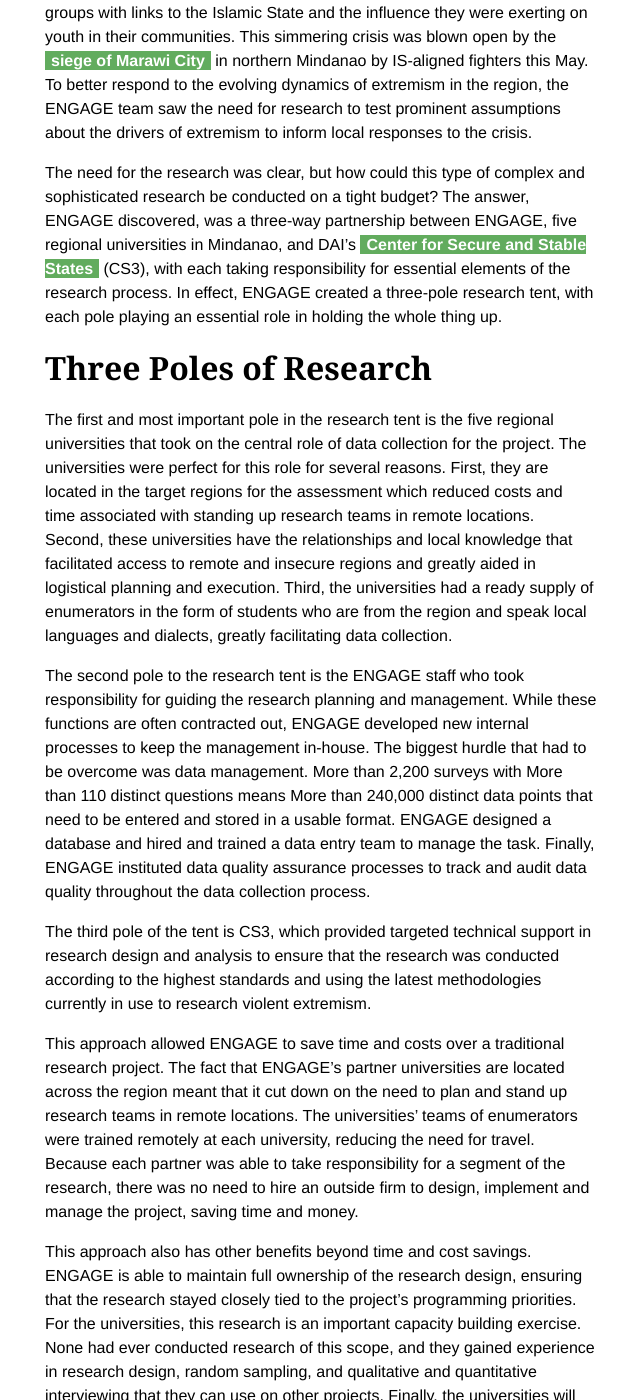
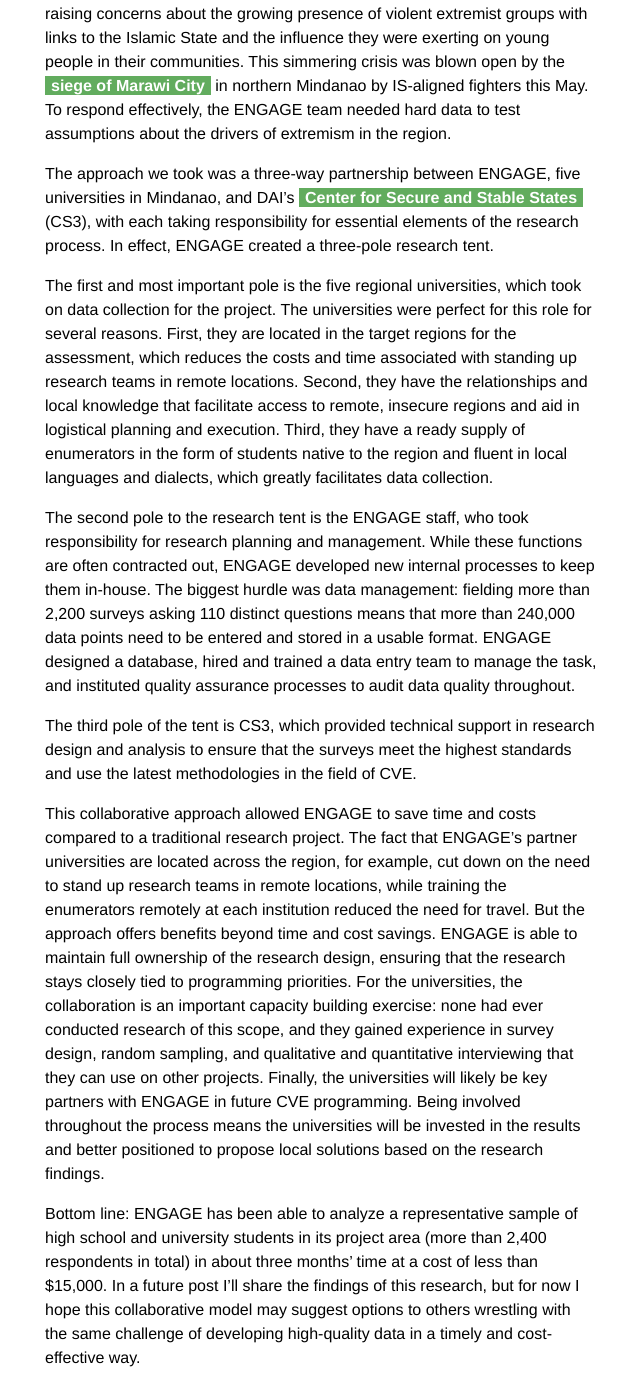
Before and after one commit to BryanSchuetz/CS-, a Jekyll site: the page built from _posts/2017-09-18-research-good-timely-affordable.markdown, in a window 1280 px wide and 1400 px high, scrolled down 901 px. Shown: the whole window, without its empty margins (535-1175 px from the left). Built offline with Jekyll 4.4.1, drawn with Linux system fonts in a browser that asks for light colours; some of the changed text lies outside the part shown.

Commit message:
Updated Research Good Timely Affordable

```diff
--- a/_posts/2017-09-18-research-good-timely-affordable.markdown
+++ b/_posts/2017-09-18-research-good-timely-affordable.markdown
@@ -1,5 +1,5 @@
 ---
-title: 'Research: Faster, Better, Cheaper'
+title: 'Good, Timely, Affordable Research: Can We Hit the Trifecta?'
 date: 2017-09-18 12:00:00 Z
 tags:
 - Research
@@ -11,28 +11,24 @@ social-image: "/uploads/ENGAGE.jpg"
 thumbnail: "/uploads/ENGAGE.jpg"
 ---
 
-Anyone who has worked in transition or stabilization environments knows the value of good research. Despite its value to the development community, good research has two qualities that significantly constrain its applicability for professionals working in unstable environments: It takes time and it is expensive. Even the best research, if it comes too late, is of little use in making decisions in real time. And good research can come with price tags that are out of reach for small and medium-sized projects, particularly research conducted in places experiencing conflict and instability.
+Anyone who has worked in transition or stabilization environments knows the value of good research. But good research tends to have two drawbacks that constrain its applicability for professionals working in unstable environments: it takes time and it’s expensive. Even the best research, if it comes too late, is of little use if you’re working in fast-moving situations. And good research is too often priced out of reach for small and medium-sized projects, particularly research conducted in places experiencing conflict and instability.
 
 <!--more-->
 
-DAI has been exploring ways to address this challenge. How can we conduct good research, on short timelines, and with small budgets to inform programming approaches in transitional and stabilization environments? DAI’s [Philippines ENGAGE](https://www.usaid.gov/philippines/democracy-human-rights-and-governance/engage) project is currently testing a new approach to research based on collaboration between implementers, donors and local academic institutions that is promising to deliver methodologically sophisticated research, at modest costs, and on a reasonable timeline to inform CVE programming.
+How can we conduct good research, on short timelines, and with modest budgets to inform timely programming in such environments? DAI’s [Philippines ENGAGE](https://www.usaid.gov/philippines/democracy-human-rights-and-governance/engage) is testing a new approach based on collaboration between implementers, donors, and local academic institutions that promises to deliver affordable, methodologically sophisticated research on a reasonable timeline. We hope this new approach will inform our countering violent extremism (CVE) work in Mindanao.
 
-# The Approach
+# Three Poles, One Tent
 
-Throughout 2017, ENGAGE partners in local government and civil society began raising concerns about the increased presence of violent extremist groups with links to the Islamic State and the influence they were exerting on youth in their communities. This simmering crisis was blown open by the [siege of Marawi City](http://www.cnn.com/2017/06/25/asia/philippines-marawi-isis/index.html) in northern Mindanao by IS-aligned fighters this May. To better respond to the evolving dynamics of extremism in the region, the ENGAGE team saw the need for research to test prominent assumptions about the drivers of extremism to inform local responses to the crisis.
+In 2017, ENGAGE partners in local government and civil society began raising concerns about the growing presence of violent extremist groups with links to the Islamic State and the influence they were exerting on young people in their communities. This simmering crisis was blown open by the [siege of Marawi City](http://www.cnn.com/2017/06/25/asia/philippines-marawi-isis/index.html) in northern Mindanao by IS-aligned fighters this May. To respond effectively, the ENGAGE team needed hard data to test assumptions about the drivers of extremism in the region.
 
-The need for the research was clear, but how could this type of complex and sophisticated research be conducted on a tight budget? The answer, ENGAGE discovered, was a three-way partnership between ENGAGE, five regional universities in Mindanao, and DAI’s [Center for Secure and Stable States](https://www.dai.com/our-work/solutions/fragile-states) (CS3), with each taking responsibility for essential elements of the research process. In effect, ENGAGE created a three-pole research tent, with each pole playing an essential role in holding the whole thing up.
+The approach we took was a three-way partnership between ENGAGE, five universities in Mindanao, and DAI’s [Center for Secure and Stable States](https://www.dai.com/our-work/solutions/fragile-states) (CS3), with each taking responsibility for essential elements of the research process. In effect, ENGAGE created a three-pole research tent.
 
-# Three Poles of Research
+The first and most important pole is the five regional universities, which took on data collection for the project. The universities were perfect for this role for several reasons. First, they are located in the target regions for the assessment, which reduces the costs and time associated with standing up research teams in remote locations. Second, they have the relationships and local knowledge that facilitate access to remote, insecure regions and aid in logistical planning and execution. Third, they have a ready supply of enumerators in the form of students native to the region and fluent in local languages and dialects, which greatly facilitates data collection.
 
-The first and most important pole in the research tent is the five regional universities that took on the central role of data collection for the project. The universities were perfect for this role for several reasons. First, they are located in the target regions for the assessment which reduced costs and time associated with standing up research teams in remote locations. Second, these universities have the relationships and local knowledge that facilitated access to remote and insecure regions and greatly aided in logistical planning and execution. Third, the universities had a ready supply of enumerators in the form of students who are from the region and speak local languages and dialects, greatly facilitating data collection.
+The second pole to the research tent is the ENGAGE staff, who took responsibility for research planning and management. While these functions are often contracted out, ENGAGE developed new internal processes to keep them in-house. The biggest hurdle was data management: fielding more than 2,200 surveys asking 110 distinct questions means that more than 240,000 data points need to be entered and stored in a usable format. ENGAGE designed a database, hired and trained a data entry team to manage the task, and instituted quality assurance processes to audit data quality throughout.
 
-The second pole to the research tent is the ENGAGE staff who took responsibility for guiding the research planning and management. While these functions are often contracted out, ENGAGE developed new internal processes to keep the management in-house. The biggest hurdle that had to be overcome was data management. More than 2,200 surveys with More than 110 distinct questions means More than 240,000 distinct data points that need to be entered and stored in a usable format. ENGAGE designed a database and hired and trained a data entry team to manage the task. Finally, ENGAGE instituted data quality assurance processes to track and audit data quality throughout the data collection process.
+The third pole of the tent is CS3, which provided technical support in research design and analysis to ensure that the surveys meet the highest standards and use the latest methodologies in the field of CVE.
 
-The third pole of the tent is CS3, which provided targeted technical support in research design and analysis to ensure that the research was conducted according to the highest standards and using the latest methodologies currently in use to research violent extremism.
+This collaborative approach allowed ENGAGE to save time and costs compared to a traditional research project. The fact that ENGAGE’s partner universities are located across the region, for example, cut down on the need to stand up research teams in remote locations, while training the enumerators remotely at each institution reduced the need for travel. But the approach offers benefits beyond time and cost savings. ENGAGE is able to maintain full ownership of the research design, ensuring that the research stays closely tied to programming priorities. For the universities, the collaboration is an important capacity building exercise: none had ever conducted research of this scope, and they gained experience in survey design, random sampling, and qualitative and quantitative interviewing that they can use on other projects. Finally, the universities will likely be key partners with ENGAGE in future CVE programming. Being involved throughout the process means the universities will be invested in the results and better positioned to propose local solutions based on the research findings.
 
-This approach allowed ENGAGE to save time and costs over a traditional research project. The fact that ENGAGE’s partner universities are located across the region meant that it cut down on the need to plan and stand up research teams in remote locations. The universities’ teams of enumerators were trained remotely at each university, reducing the need for travel. Because each partner was able to take responsibility for a segment of the research, there was no need to hire an outside firm to design, implement and manage the project, saving time and money.
-
-This approach also has other benefits beyond time and cost savings. ENGAGE is able to maintain full ownership of the research design, ensuring that the research stayed closely tied to the project’s programming priorities. For the universities, this research is an important capacity building exercise. None had ever conducted research of this scope, and they gained experience in research design, random sampling, and qualitative and quantitative interviewing that they can use on other projects. Finally, the universities will likely be key partners with ENGAGE in future countering violent extremism (CVE) programming. Being involved throughout the research process means the universities will be invested in the results and better positioned to propose local solutions based on the research findings.
-
-In the end, ENGAGE has been able to design, field and analyze a representative sample of high school and university students in its project area (over 2400 respondents in total) in about three months’ time and costing less than $15,000. I hope this collaborative model of research is helpful to others wrestling with the same problems of the costs and benefits of research. In future post I’ll share some of the results of this research as they become available, but I wanted to share first this story of making quality research affordable and within the reach of projects on limited budgets.
+Bottom line: ENGAGE has been able to analyze a representative sample of high school and university students in its project area (more than 2,400 respondents in total) in about three months’ time at a cost of less than $15,000. In a future post I’ll share the findings of this research, but for now I hope this collaborative model may suggest options to others wrestling with the same challenge of developing high-quality data in a timely and cost-effective way.
```
